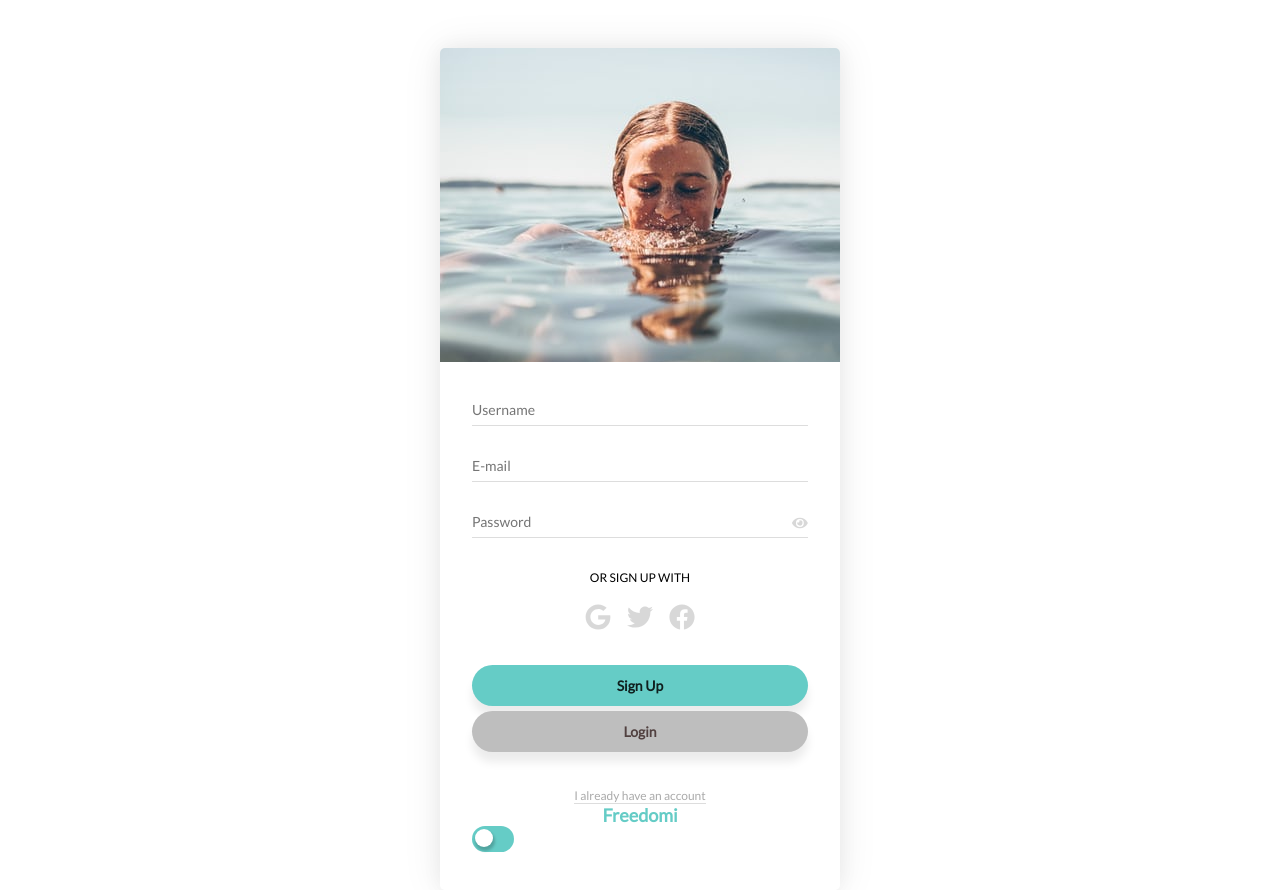
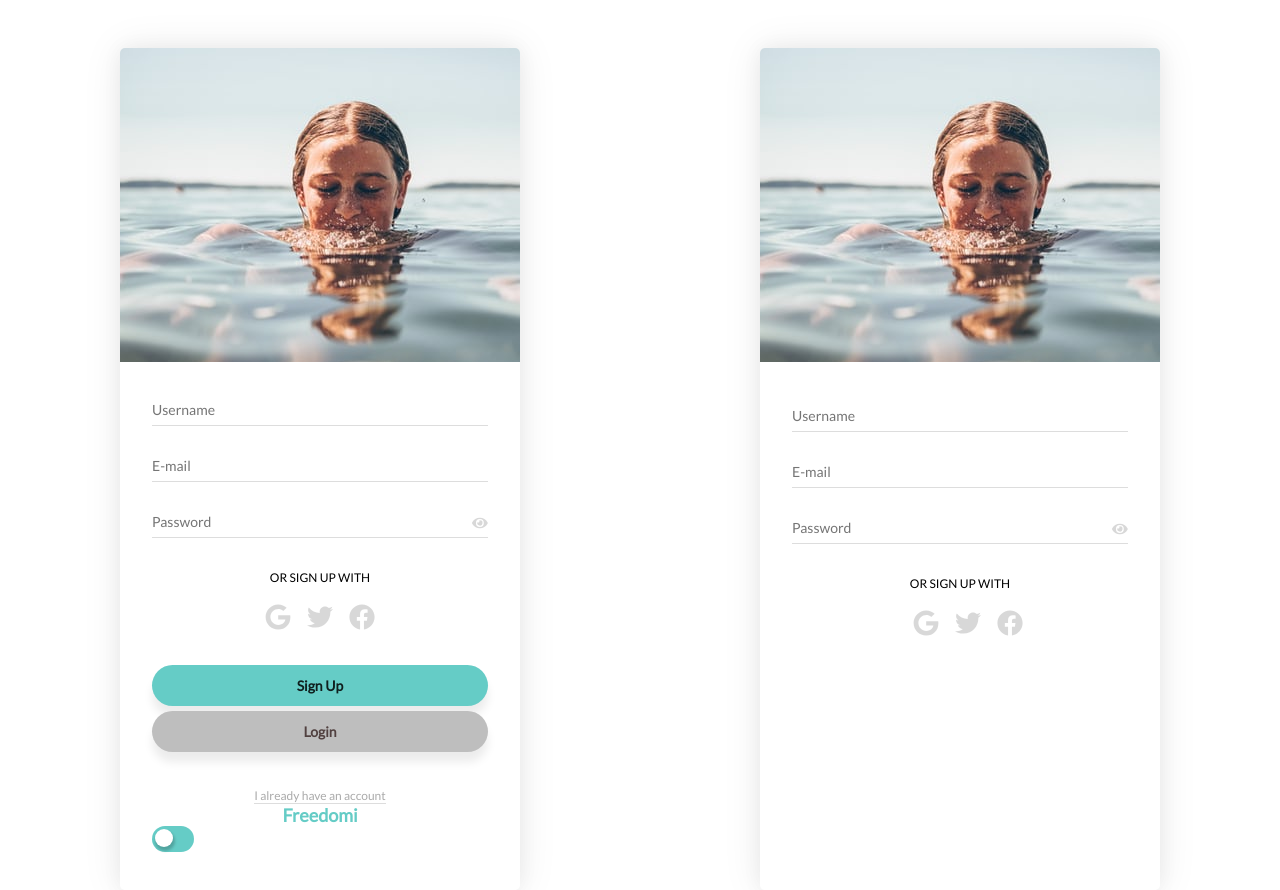
Before and after one commit to jmtorralvo/react-design-styles, a React (Create React App) app: page / in a window 1280 px wide. Built offline with nearby package versions, Linux system fonts and the light colour scheme.

Commit message:
feat(): First part of card using scss

```diff
--- a/package.json
+++ b/package.json
@@ -36,5 +36,8 @@
       "last 1 firefox version",
       "last 1 safari version"
     ]
+  },
+  "devDependencies": {
+    "node-sass": "^4.13.1"
   }
 }
--- a/src/App.js
+++ b/src/App.js
@@ -4,15 +4,19 @@ import { library } from "@fortawesome/fontawesome-svg-core";
 import { fab } from '@fortawesome/free-brands-svg-icons'
 import { faCheckSquare, faCoffee,faEye } from "@fortawesome/free-solid-svg-icons";
 
-import { CardStyledComponents } from "./components";
+import { CardStyledComponents, CardStyledComponentsSass } from "./components";
 
 
 library.add( fab,faCheckSquare, faCoffee,faEye);
 
 const App = () => {
   return (
-    <div className="App">
+    <div className="App" style={{
+      display: 'flex',
+      flexDirection: 'row',
+    }}>
       <CardStyledComponents />
+      <CardStyledComponentsSass />
     </div>
   );
 };
--- a/src/components/CardStyledComponents/style.js
+++ b/src/components/CardStyledComponents/style.js
@@ -1,5 +1,6 @@
 import styled, { css } from "styled-components";
 import Text from '../Text/Text'
+
 export const CardWrapper = styled.div`
   overflow: hidden;
   padding: 0 0 32px;
--- /dev/null
+++ b/src/components/CardStyledComponentsSass/CardStyledComponentsSass.js
@@ -0,0 +1,60 @@
+import React, { useState } from "react";
+import { FontAwesomeIcon } from "@fortawesome/react-fontawesome";
+import './style.scss';
+
+const CardStyledComponentsSass = (props) => {
+ // const [cardTheme, setCardTheme] = useState(waterTheme);
+
+  // const handleClick = () => {
+  //   cardTheme.name === "water"
+  //     ? setCardTheme(pinkTheme)
+  //     : setCardTheme(waterTheme);
+  // };
+  // const handleCheckboxChange = () => {
+  //   cardTheme.name === "water"
+  //     ? setCardTheme(pinkTheme)
+  //     : setCardTheme(waterTheme);
+  // };
+
+  return (
+    <div className="cardWrapper">
+      <header></header>
+      <div class='cardBody'>
+        <fieldset>
+          <input placeholder="Username" type="text" required></input>
+        </fieldset>
+        <fieldset>
+          <input placeholder="E-mail" type="text" required></input>
+        </fieldset>
+        <fieldset>
+          <input placeholder="Password" type="text" required></input>
+          <span class="icon input-icon small">
+            <FontAwesomeIcon icon="eye" />
+          </span>
+        </fieldset>
+        <fieldset>
+          <small>Or sign up with</small>
+        </fieldset>
+        <ul class="rrss-list">
+          <li>
+            <span class="icon big">
+              <FontAwesomeIcon icon={["fab", "google"]} />
+            </span>
+          </li>
+          <li>
+            <span class="icon big">
+              <FontAwesomeIcon icon={["fab", "twitter"]} />
+            </span>
+          </li>
+          <li>
+            <span class="icon big">
+              <FontAwesomeIcon icon={["fab", "facebook"]} />
+            </span>
+          </li>
+        </ul>
+      </div>
+    </div>
+  );
+};
+
+export default CardStyledComponentsSass;
--- /dev/null
+++ b/src/components/CardStyledComponentsSass/style.scss
@@ -0,0 +1,107 @@
+.theme-light body {
+  background: #FFF;
+  color: #65ccc6
+}
+.theme-dark body {
+  background: #000;
+  color: #e5195f
+}
+
+.cardWrapper {
+  overflow: hidden;
+  padding: 0 0 32px;
+  margin: 48px auto 0;
+  width: 400px;
+  box-shadow: 0 0 20px rgba(0, 0, 0, 0.05), 0 0px 40px rgba(0, 0, 0, 0.08);
+  border-radius: 5px;
+  header{
+    padding-top: 32px;
+    padding-bottom: 32px;
+    height: 250px;
+    background-image: url('/freedomia.jpeg');  //url is different from styledComponent
+  }
+  .cardBody {
+    padding: 32px 32px 0 32px;
+
+    fieldset {
+      position: relative;
+      padding: 0;
+      margin: 0;
+      border: 0;
+      margin-top: 24px;
+      &:first-of-type {
+        margin-top: 6px;
+      }
+      &:last-of-type {
+        text-align: center;
+      }
+
+      input {
+        padding: 7px 0;
+        width: 100%;
+        font-family: inherit;
+        font-size: 14px;
+        border-top: 0;
+        border-right: 0;
+        border-bottom: 1px solid #ddd;
+        border-left: 0;
+        transition: 0.25s ease-in;
+        &:focus {
+          border-bottom-color: #65ccc6;
+          outline: 0;
+        }
+      }
+
+      small {
+        padding-top: 8px;
+        display: block;
+        width: 100%;
+        font-size: 12px;
+        text-align: center;
+        text-transform: uppercase;
+      }
+    }
+
+    .icon {
+      color: #666;
+      cursor: pointer;
+      opacity: .25;
+      transition: opacity .25s ease-in;
+      &:hover {
+        opacity: .95;
+      }
+      &.small {
+        font-size: 14px;
+      }
+      &.big {
+        font-size: 26px;
+      }
+      &.input-icon {
+        top: 8px;
+        right: 0;
+        position: absolute;
+
+      }
+    }
+
+    .rrss-list {
+      padding: 0;
+      margin: 16px 0 8px;
+      display: flex;
+      flex-direction: row;
+      flex-wrap: wrap;
+      align-items: center;
+      justify-content: center;
+      width: 100%;
+      list-style-type: none;
+
+      li {
+        margin-left: 16px;
+        // &:nth-of-type(n + 2) {
+        //   margin-left: 16px;
+        // }
+      }
+    }
+
+  }
+}
--- a/src/components/index.js
+++ b/src/components/index.js
@@ -1,2 +1,3 @@
 export { default as CardStyledComponents } from "./CardStyledComponents/CardStyledComponents"
+export { default as CardStyledComponentsSass } from "./CardStyledComponentsSass/CardStyledComponentsSass"
 export { default as Text } from "./Text/Text"
```
Also changed, not shown: 1 other file (tests, documents, lock files or other folders).
